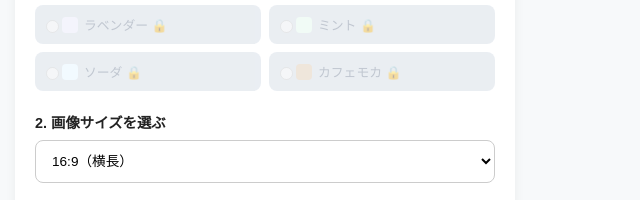
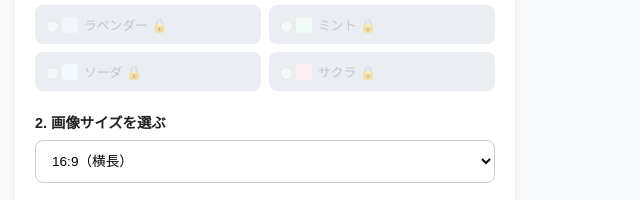
Before and after one commit to tsubuo11035103-a11y/sagase-generator, a website: page index.html in a window 1280 px wide. Shown: the part 229-429 px from the top of the page, 0-640 px from the left. Drawn offline with Linux system fonts and the light colour scheme.

Commit message:
Update index.html

```diff
--- a/index.html
+++ b/index.html
@@ -21,7 +21,7 @@
       <label class="color-locked"><input type="radio" name="bg-color" value="#e6e6fa" disabled> <span class="color-box" style="background:#e6e6fa;"></span> ラベンダー 🔒</label>
       <label class="color-locked"><input type="radio" name="bg-color" value="#ddf7ea" disabled> <span class="color-box" style="background:#ddf7ea;"></span> ミント 🔒</label>
       <label class="color-locked"><input type="radio" name="bg-color" value="#dff4ff" disabled> <span class="color-box" style="background:#dff4ff;"></span> ソーダ 🔒</label>
-      <label class="color-locked"><input type="radio" name="bg-color" value="#d8c1a7" disabled> <span class="color-box" style="background:#d8c1a7;"></span> カフェモカ 🔒</label>
+      <label class="color-locked"><input type="radio" name="bg-color" value="#ffd9e8" disabled> <span class="color-box" style="background:#ffd9e8;"></span> サクラ 🔒</label>
     </div>
   </div>
 
```
